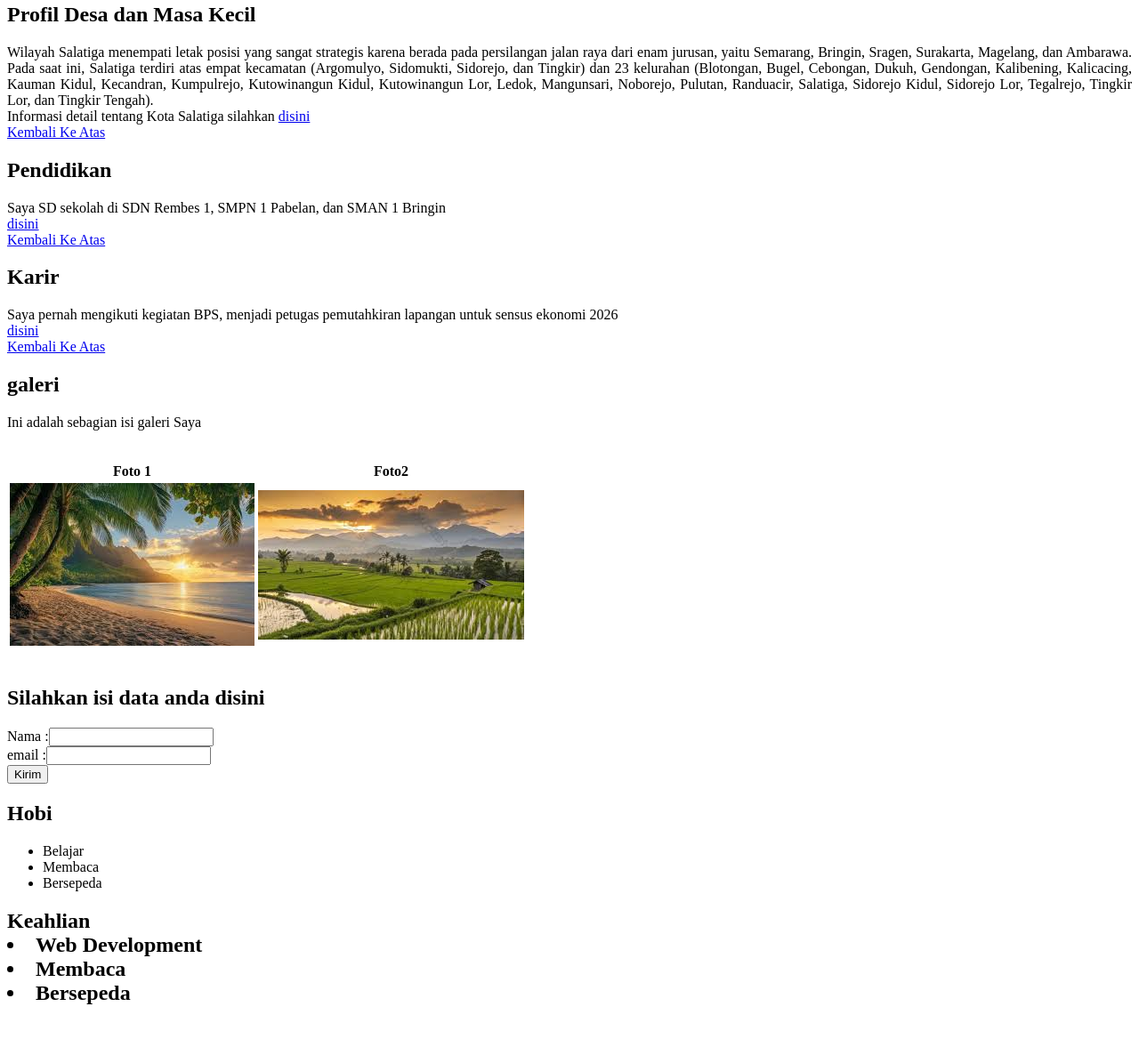
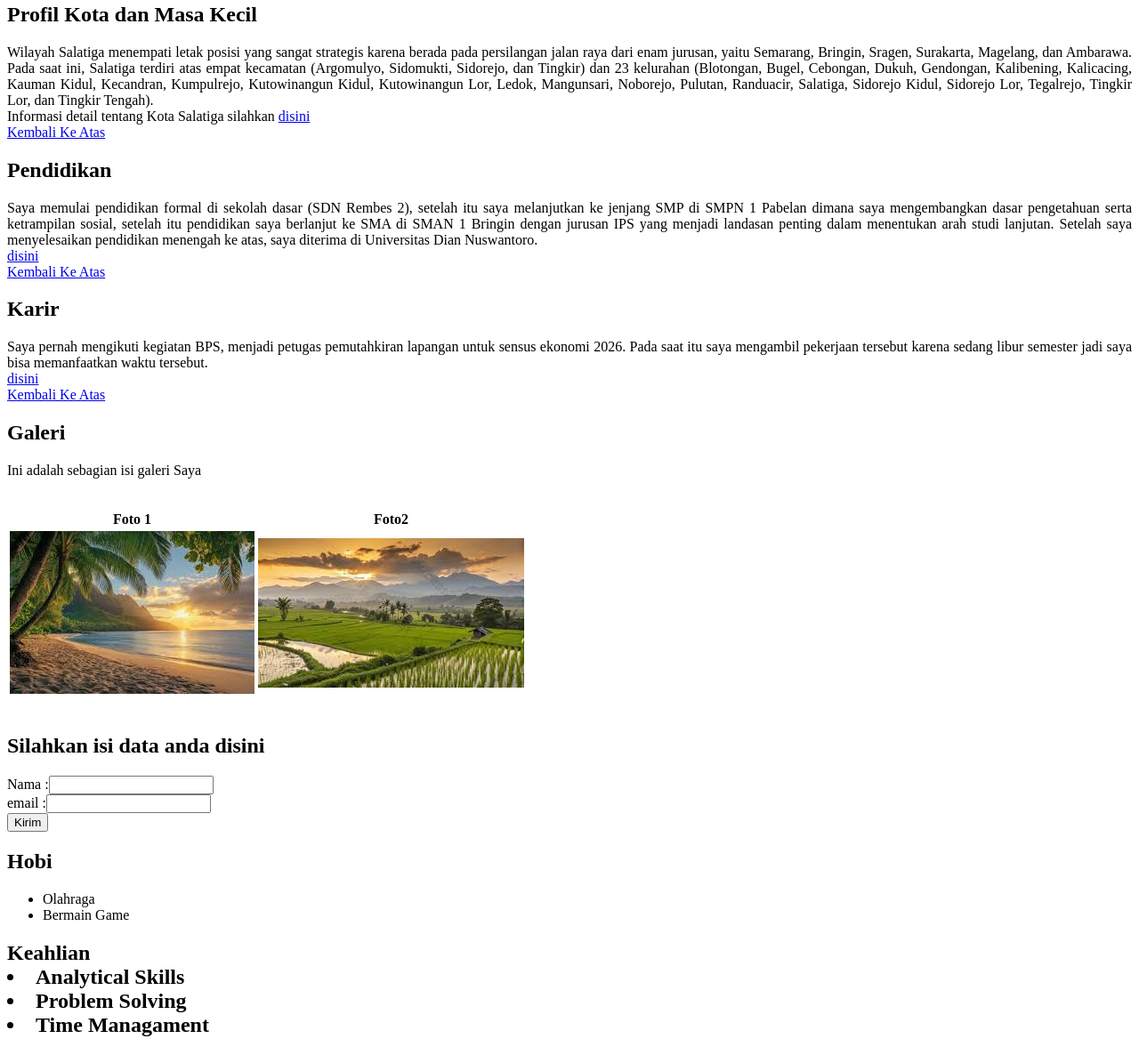
Before and after one commit to raflyhandika/project2, a plain HTML site: page index.html in a window 1280 px wide. Shown: the part 135-1321 px from the top of the page at 89% size. Before the commit the page ends 1285 px from the top, so only its background shows below. Drawn offline with Linux system fonts and the light colour scheme.

Commit message:
first commit

```diff
--- a/index.html
+++ b/index.html
@@ -25,7 +25,7 @@
            <main>
                 <!--Bagian Profil-->
                 <section id="profil">
-                    <h2>Profil Desa dan Masa Kecil</h2>
+                    <h2>Profil Kota dan Masa Kecil</h2>
                     <p align="justify">
                         Wilayah Salatiga menempati letak posisi yang sangat strategis karena berada pada persilangan jalan raya dari enam jurusan, yaitu Semarang, Bringin, Sragen, Surakarta, Magelang, dan Ambarawa. Pada saat ini, Salatiga terdiri atas empat kecamatan (Argomulyo, Sidomukti, Sidorejo, dan Tingkir) dan 23 kelurahan (Blotongan, Bugel, Cebongan, Dukuh, Gendongan, Kalibening, Kalicacing, Kauman Kidul, Kecandran, Kumpulrejo, Kutowinangun Kidul, Kutowinangun Lor, Ledok, Mangunsari, Noborejo, Pulutan, Randuacir, Salatiga, Sidorejo Kidul, Sidorejo Lor, Tegalrejo, Tingkir Lor, dan Tingkir Tengah).
                         <br>
@@ -39,7 +39,7 @@
                 <section id="pendidikan">
                     <h2>Pendidikan</h2>
                     <p align="justify">
-                        Saya SD sekolah di SDN Rembes 1, SMPN 1 Pabelan, dan SMAN 1 Bringin
+                        Saya memulai pendidikan formal di sekolah dasar (SDN Rembes 2), setelah itu saya melanjutkan ke jenjang SMP di SMPN 1 Pabelan dimana saya mengembangkan dasar pengetahuan serta ketrampilan sosial, setelah itu pendidikan saya berlanjut ke SMA di SMAN 1 Bringin dengan jurusan IPS yang menjadi landasan penting dalam menentukan arah studi lanjutan. Setelah saya menyelesaikan pendidikan menengah ke atas, saya diterima di Universitas Dian Nuswantoro.
                         <br>
                         <a href="https://www.sman1bringin.sch.id" target="_blank">disini</a>
                         <br><a href="#top">Kembali Ke Atas</a>
@@ -50,16 +50,16 @@
                 <section id="karir">
                     <h2>Karir</h2>
                     <p align="justify">
-                        Saya pernah mengikuti kegiatan BPS, menjadi petugas pemutahkiran lapangan untuk sensus ekonomi 2026
+                        Saya pernah mengikuti kegiatan BPS, menjadi petugas pemutahkiran lapangan untuk sensus ekonomi 2026. Pada saat itu saya mengambil pekerjaan tersebut karena sedang libur semester jadi saya bisa memanfaatkan waktu tersebut.
                         <br>
-                        <a href="https://www.sman1bringin.sch.id/" target="_blank">disini</a>
+                        <a href="https://www.bps.go.id/id" target="_blank">disini</a>
                         <br><a href="#top">Kembali Ke Atas</a>
                     </p>
                 </section>
 
                 <!--Bagian Galeri-->
                 <section id="galeri">
-                    <h2>galeri</h2>
+                    <h2>Galeri</h2>
                     <p align="justify">
                         Ini adalah sebagian isi galeri Saya
                         <br>
@@ -89,15 +89,14 @@
                 <section>
                     <h1>Hobi</h1>
                         <ul>
-                            <li>Belajar</li>
-                            <li>Membaca</li>
-                            <li>Bersepeda</li>
+                            <li>Olahraga</li>
+                            <li>Bermain Game</li>
                         </ul>
                         <h1>Keahlian
                         <oi>
-                            <li>Web Development</li>
-                            <li>Membaca</li>
-                            <li>Bersepeda</li>
+                            <li>Analytical Skills</li>
+                            <li>Problem Solving</li>
+                            <li>Time Managament</li>
                         </oi>
                         </h1>
                 </section>
```
